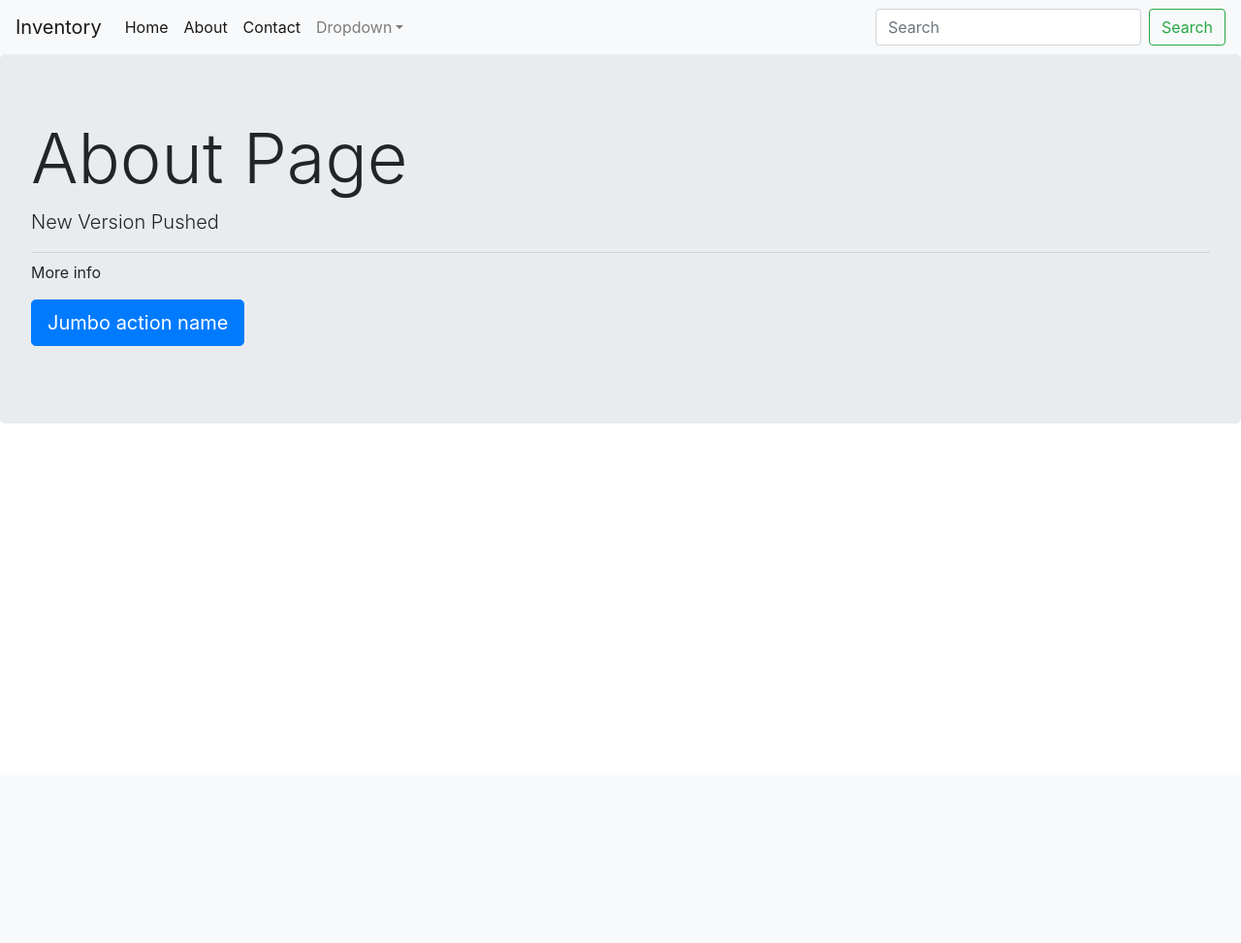
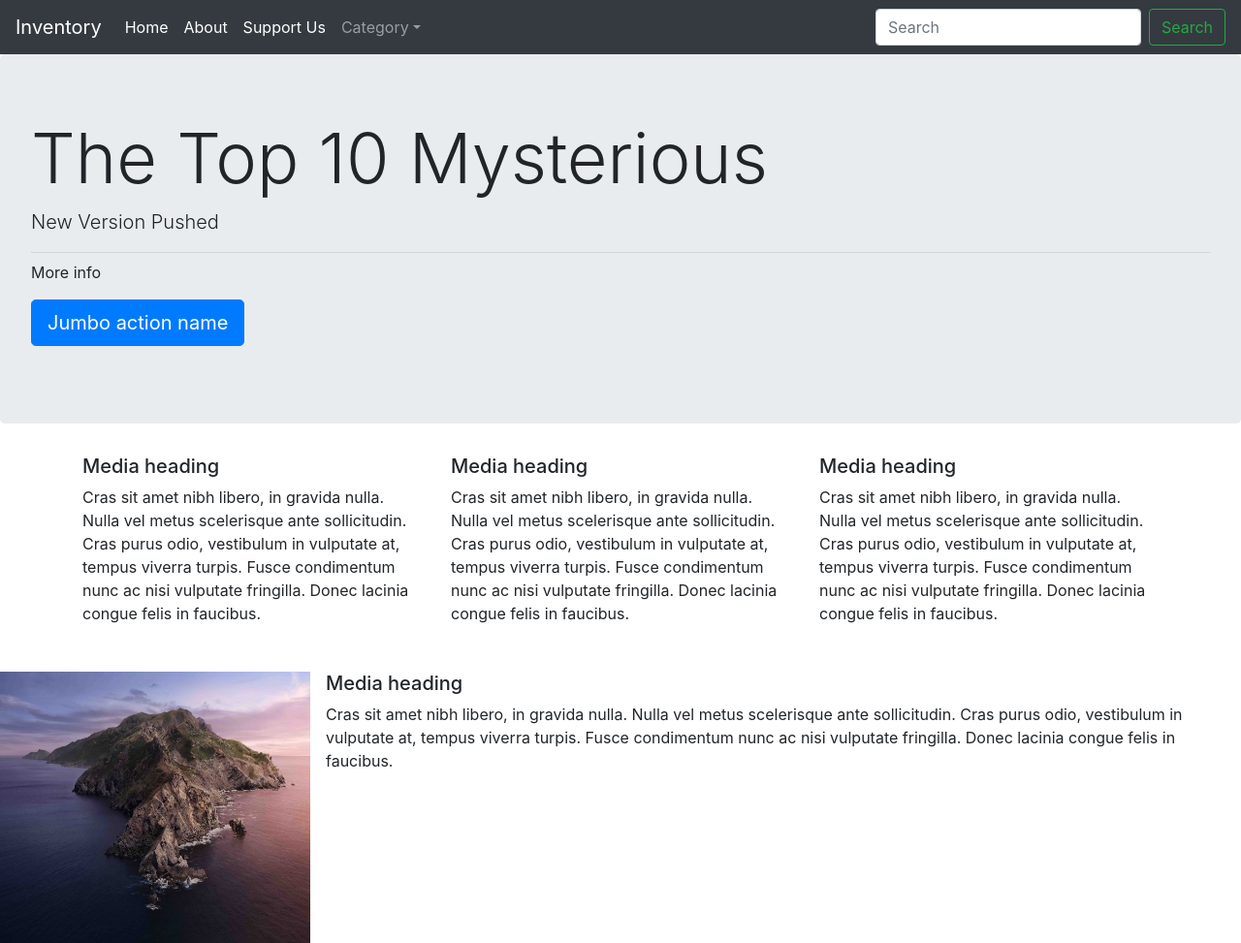
Before and after one commit to jirayus013t/djangobase, a Django app: page /about in a window 1280 px wide. Shown: the whole page at 97% size. Before the commit the page ends 437 px from the top, so only its background shows below. Run offline with Django 3.2, Linux system fonts and the light colour scheme; some libraries are stand-ins or nearby versions.

Commit message:
addpicture

```diff
--- a/stock/urls.py
+++ b/stock/urls.py
@@ -5,4 +5,5 @@ urlpatterns = [
     path('',views.index, name='index'),
     path('about',views.about, name='about'),
     path('contact',views.contact, name='contact'),
+
 ]
--- a/stock/views.py
+++ b/stock/views.py
@@ -10,4 +10,5 @@ def about(request):
     return render(request, 'frontend/about.html')
 
 def contact(request):
-    return render(request, 'frontend/contact.html')
+    products = Product.objects.all()
+    return render(request, 'frontend/contact.html',{'products': products} )
--- a/templates/frontend/about.html
+++ b/templates/frontend/about.html
@@ -2,7 +2,7 @@
 {% block title %} About {% endblock %}
 {% block content %}
 <div class="jumbotron">
-    <h1 class="display-3">About Page</h1>
+    <h1 class="display-3">The Top 10 Mysterious </h1>
     <p class="lead">New Version Pushed</p>
     <hr class="my-2">
     <p>More info</p>
@@ -10,4 +10,56 @@
         <a class="btn btn-primary btn-lg" href="Jumbo action link" role="button">Jumbo action name</a>
     </p>
 </div>
+
+
+<div class="container">
+  <div class="row justify-content-md-center">
+    <div class="col-sm">
+      <div class="media">
+         <div class="media-body">
+            <h5 class="mt-0">Media heading</h5>
+            Cras sit amet nibh libero, in gravida nulla. Nulla vel metus scelerisque ante sollicitudin. Cras purus odio, vestibulum in vulputate at, tempus viverra turpis. Fusce condimentum nunc ac nisi vulputate fringilla. Donec lacinia congue felis in faucibus.
+             </div>
+      </div>
+    </div>
+    <div class="col-sm">
+      <div class="media">
+         <div class="media-body">
+            <h5 class="mt-0">Media heading</h5>
+            Cras sit amet nibh libero, in gravida nulla. Nulla vel metus scelerisque ante sollicitudin. Cras purus odio, vestibulum in vulputate at, tempus viverra turpis. Fusce condimentum nunc ac nisi vulputate fringilla. Donec lacinia congue felis in faucibus.
+             </div>
+      </div>
+    </div>
+    <div class="col-sm">
+      <div class="media">
+         <div class="media-body">
+            <h5 class="mt-0">Media heading</h5>
+            Cras sit amet nibh libero, in gravida nulla. Nulla vel metus scelerisque ante sollicitudin. Cras purus odio, vestibulum in vulputate at, tempus viverra turpis. Fusce condimentum nunc ac nisi vulputate fringilla. Donec lacinia congue felis in faucibus.
+             </div>
+      </div>
+    </div>
+  </div>
+  <div class="row">
+    <div class="col">
+
+    </div>
+    <div class="col-md-auto">
+
+    </div>
+    <div class="col col-lg-2">
+
+    </div>
+  </div>
+</div>
+
+<br><br>
+
+<div class="media">
+  <img class="mr-3" src="./static/images/mountain.jpg" width="320" height="280" alt="Generic placeholder image">
+  <div class="media-body">
+    <h5 class="mt-0">Media heading</h5>
+    Cras sit amet nibh libero, in gravida nulla. Nulla vel metus scelerisque ante sollicitudin. Cras purus odio, vestibulum in vulputate at, tempus viverra turpis. Fusce condimentum nunc ac nisi vulputate fringilla. Donec lacinia congue felis in faucibus.
+  </div>
+</div>
+
 {% endblock %}
--- a/templates/frontend/base.html
+++ b/templates/frontend/base.html
@@ -9,7 +9,7 @@
     <link rel="stylesheet" href="{% static './lib/fontawesome/css/all.min.css' %}">
 </head>
 <body>
-    <nav class="navbar navbar-expand-md navbar-light bg-light">
+    <nav class="navbar navbar-expand-md navbar-dark bg-dark">
         <a class="navbar-brand" href="#">Inventory</a>
         <button class="navbar-toggler d-lg-none" type="button" data-toggle="collapse" data-target="#collapsibleNavId" aria-controls="collapsibleNavId"
             aria-expanded="false" aria-label="Toggle navigation">
@@ -24,10 +24,10 @@
                     <a class="nav-link" href="{% url 'about' %}">About <span class="sr-only">(current)</span></a>
                 </li>
                  <li class="nav-item active">
-                    <a class="nav-link" href="{% url 'contact' %}">Contact <span class="sr-only">(current)</span></a>
+                    <a class="nav-link" href="{% url 'contact' %}">Support Us <span class="sr-only">(current)</span></a>
                 </li>
                 <li class="nav-item dropdown">
-                    <a class="nav-link dropdown-toggle" href="#" id="dropdownId" data-toggle="dropdown" aria-haspopup="true" aria-expanded="false">Dropdown</a>
+                    <a class="nav-link dropdown-toggle" href="#" id="dropdownId" data-toggle="dropdown" aria-haspopup="true" aria-expanded="false">Category</a>
                     <div class="dropdown-menu" aria-labelledby="dropdownId">
                         <a class="dropdown-item" href="#">Action 1</a>
                         <a class="dropdown-item" href="#">Action 2</a>
--- a/templates/frontend/index.html
+++ b/templates/frontend/index.html
@@ -4,8 +4,8 @@
 {% block content %}
 
 <div class="container">
-    <table class="table">
-        <head>
+    <table class="table table-hover">
+        <thead class="thead-dark">
             <tr>
                 <th>Name</th>
                 <th>Detail</th>
@@ -14,7 +14,7 @@
                 <th>Price</th>
                 <th>Status</th>
             </tr>
-        </head>
+        </thead>
         <body>
             {% for p in products %}
             <tr>
```
Also changed, not shown: inventorytesting/settings.py (+15 -15 lines), templates/frontend/contact.html (+29 -1 lines), static/images/mountain.jpg (added).
